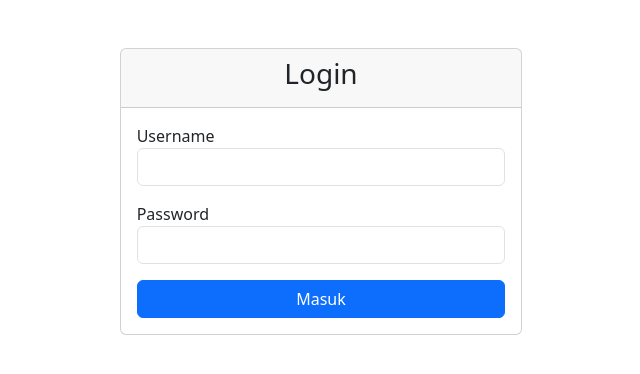
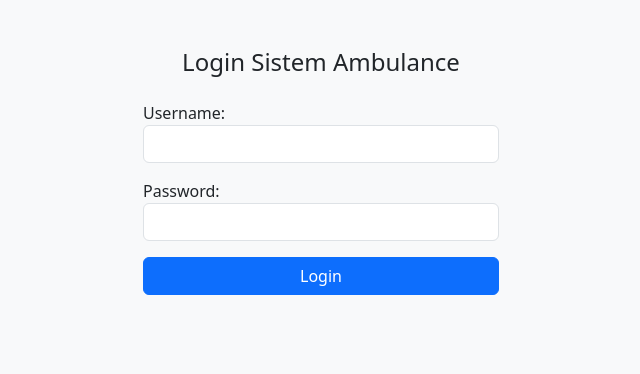
Before and after one commit to lutfyzaini/manajemen-ambulance, a PHP site: page /login.php in a window 1280 px wide. Shown: the top 374 px of the page, without its empty margins (319-959 px from the left). Run offline with PHP 8.4, Linux system fonts and the light colour scheme.

Commit message:
fitur login

```diff
--- a/ambulance (1).sql
+++ b/ambulance (1).sql
@@ -179,7 +179,7 @@ CREATE TABLE `user` (
 --
 
 INSERT INTO `user` (`id_user`, `username`, `password`) VALUES
-(1, 'admin', '$2y$10$TnEihypdTYbmW0QXr7dU9euKuTvofS5mNGwI1FLsD7Y/UmtzvOIHu');
+(1, 'admin', 'admin123');
 
 --
 -- Indexes for dumped tables
--- a/login.php
+++ b/login.php
@@ -1,25 +1,24 @@
 <?php
 session_start();
-include 'config/koneksi.php';
+require_once 'config/koneksi.php';
 
-$db = new database();
-$conn = $db->connect;
-
-$error = "";
+$database = new database();
+$db = $database->connect;
 
 if (isset($_POST['login'])) {
-    $user = $_POST['username'];
-    $pass = $_POST['password'];
+    $username = $_POST['username'];
+    $password = $_POST['password'];
 
-    $query = "SELECT * FROM user WHERE username='$user' AND password='$pass'";
-    $result = mysqli_query($conn, $query);
+    $query = mysqli_query($db, "SELECT * FROM user WHERE username='$username' AND password='$password'");
+    $data = mysqli_fetch_assoc($query);
 
-    if (mysqli_num_rows($result) > 0) {
-        $_SESSION['login'] = true;
-        $_SESSION['username'] = $user;
+    if ($data) {
+        $_SESSION['username'] = $data['username'];
+        // $_SESSION['password'] = $data['password'];
         header("Location: index.php");
+        exit;
     } else {
-        $error = "Username atau Password salah!";
+        $error = "Username atau password salah!";
     }
 }
 ?>
@@ -28,28 +27,26 @@ if (isset($_POST['login'])) {
 <html>
 
 <head>
-    <title>Login</title>
+    <title>Login - Sistem Ambulance</title>
     <link href="https://cdn.jsdelivr.net/npm/bootstrap@5.3.7/dist/css/bootstrap.min.css" rel="stylesheet">
 </head>
 
-<body>
-    <div class="container mt-5 col-md-4">
-        <div class="card">
-            <div class="card-header text-center">
-                <h3>Login</h3>
-            </div>
-            <div class="card-body">
-                <?php if ($error) echo "<div class='alert alert-danger'>$error</div>"; ?>
-                <form method="POST">
+<body class="bg-light">
+    <div class="container mt-5">
+        <div class="row justify-content-center">
+            <div class="col-md-4">
+                <h4 class="text-center mb-4">Login Sistem Ambulance</h4>
+                <?php if (isset($error)) echo "<div class='alert alert-danger'>$error</div>"; ?>
+                <form method="post">
                     <div class="mb-3">
-                        <label>Username</label>
+                        <label>Username:</label>
                         <input type="text" name="username" class="form-control" required>
                     </div>
                     <div class="mb-3">
-                        <label>Password</label>
+                        <label>Password:</label>
                         <input type="password" name="password" class="form-control" required>
                     </div>
-                    <button name="login" class="btn btn-primary w-100">Masuk</button>
+                    <button class="btn btn-primary w-100" name="login">Login</button>
                 </form>
             </div>
         </div>
--- /dev/null
+++ b/logout.php
@@ -0,0 +1,4 @@
+<?php
+session_start();
+session_unset("user");
+header('location:login.php');
--- a/operasional.php
+++ b/operasional.php
@@ -1,5 +1,11 @@
 <?php
 require_once(__DIR__ . '/proses/proses-operasional.php');
+
+session_start();
+if (!isset($_SESSION['username'])) {
+    header("Location: login.php");
+    exit;
+}
 
 $operasional = new Operasional();
 
--- a/pasien.php
+++ b/pasien.php
@@ -1,6 +1,12 @@
 <?php
 require_once(__DIR__ . '/proses/proses-pasien.php');
+session_start();
+if (!isset($_SESSION['username'])) {
+    header("Location: login.php");
+    exit;
+}
 $pasien = new Pasien();
+
 
 if (isset($_POST['simpan'])) {
     $pasien->tambah($_POST['nama'], $_POST['jenis_kelamin'], $_POST['umur'], $_POST['alamat'], $_POST['no_hp'], $_POST['diagnosa']);
--- a/relawan.php
+++ b/relawan.php
@@ -1,5 +1,11 @@
 <?php
 require_once(__DIR__ . '/proses/proses-relawan.php');
+session_start();
+if (!isset($_SESSION['username'])) {
+    header("Location: login.php");
+    exit;
+}
+
 $relawan = new Relawan();
 
 if (isset($_POST['simpan'])) {
```
Also changed, not shown: armada.php (+9 -0 lines), index.php (+6 -4 lines), pelayanan.php (+7 -4 lines), proses/proses-operasional.php (+0 -10 lines).
